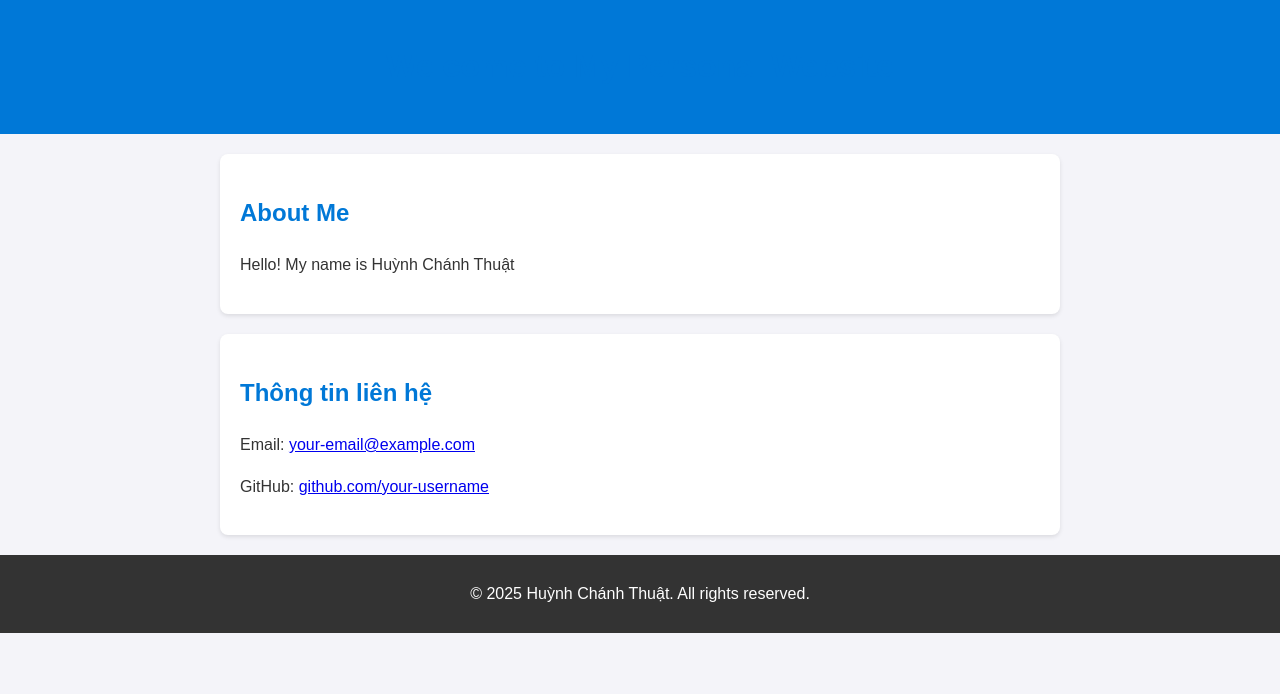
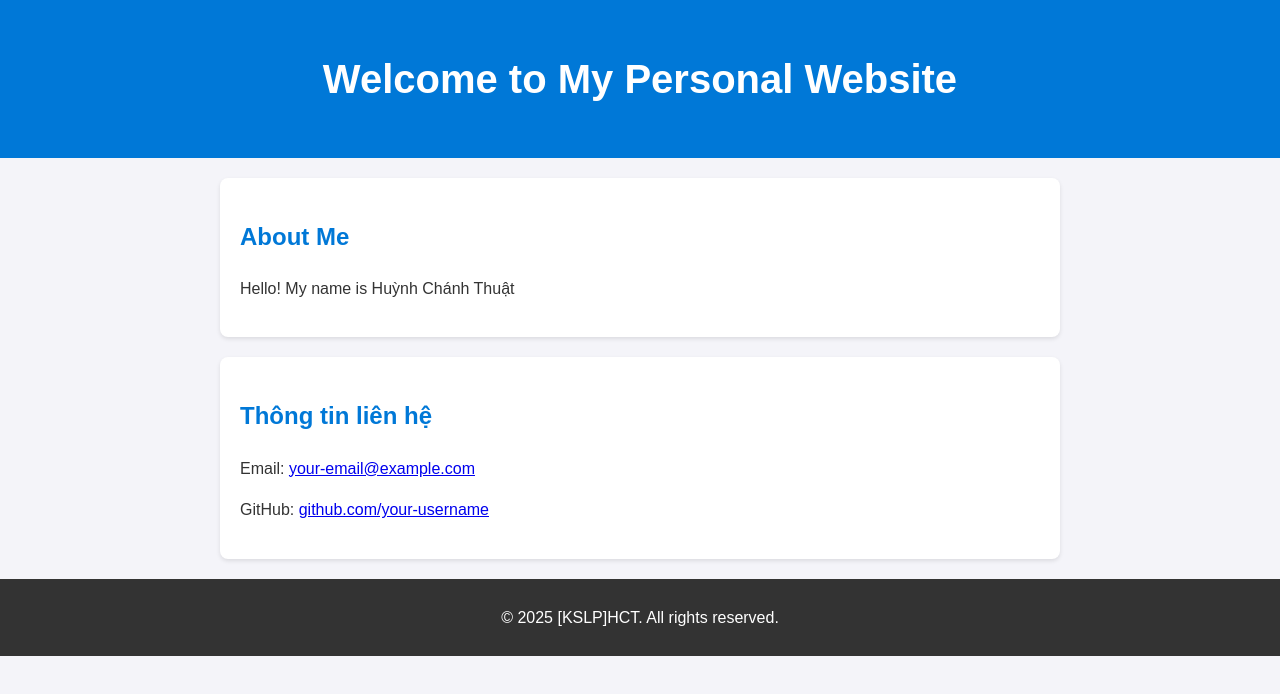
Before and after one commit to ThuatHuynh192000/Profile, a website: page index.html in a window 1280 px wide. Drawn offline with Linux system fonts and the light colour scheme.

Commit message:
Restructure project for GitHub Pages

```diff
--- a/index.html
+++ b/index.html
@@ -16,11 +16,11 @@
     </section>
     <section id="contact">
         <h2>Thông tin liên hệ</h2>
-        <p>Email: <a href="mailto:Huynhchanhthuat19200088@gmail.com">your-email@example.com</a></p>
-        <p>GitHub: <a href="https://github.com/Cncv2025" target="_blank">github.com/your-username</a></p>
+        <p>Email: <a href="mailto:your-email@example.com">your-email@example.com</a></p>
+        <p>GitHub: <a href="https://github.com/your-username" target="_blank">github.com/your-username</a></p>
     </section>
     <footer>
-        <p>&copy; 2025 Huỳnh Chánh Thuật. All rights reserved.</p>
+        <p>&copy; 2025 [KSLP]HCT. All rights reserved.</p>
     </footer>
 </body>
 </html>
--- a/styles/style.css
+++ b/styles/style.css
@@ -1,4 +1,24 @@
-body {
+header {
+    background: #0078d7; /* Màu nền xanh */
+    color: #fff; /* Màu chữ trắng */
+    padding: 20px 0;
+    text-align: center;
+}
+
+header h1 {
+    color: #fff; /* Đảm bảo chữ có màu trắng để nổi bật trên nền xanh */
+    font-size: 2.5em;
+}header {
+    background: #0078d7; /* Màu nền xanh */
+    color: #fff; /* Màu chữ trắng */
+    padding: 20px 0;
+    text-align: center;
+}
+
+header h1 {
+    color: #fff; /* Đảm bảo chữ có màu trắng để nổi bật trên nền xanh */
+    font-size: 2.5em;
+}body {
     font-family: Arial, sans-serif;
     line-height: 1.6;
     margin: 0;
```
